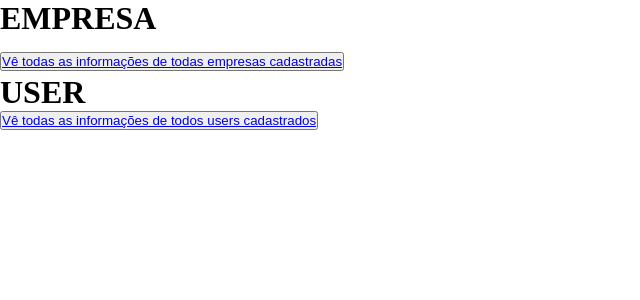
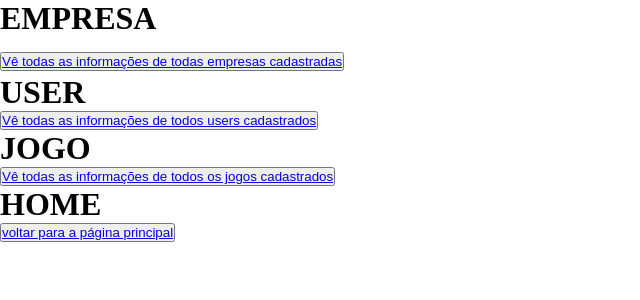
Before and after one commit to WerissonFelix/cactus-v4, a Django app: template templates/todos/adm.html in a window 1280 px wide. Shown: the top 300 px of the page, without its empty margins (0-640 px from the left). Run offline with Django 5.2, Linux system fonts and the light colour scheme; the template is opened without the code that fills it, so the values that code supplies are empty.

Commit message:
Add files via upload

```diff
--- a/templates/todos/adm.html
+++ b/templates/todos/adm.html
@@ -1,7 +1,7 @@
 {% load static %}
 
 <!DOCTYPE html>
-<html lang="en">
+<html lang="pt-br">
 
 <head>
 
@@ -17,5 +17,9 @@
   <button> <a href=" {% url 'listarEmpresas' %}"> Vê todas as informações de todas empresas cadastradas </a></button>
   <h1> USER </h1>
   <button> <a href=" {% url 'listarUser' %}"> Vê todas as informações de todos users cadastrados </a></button>
+  <h1> JOGO </h1>
+  <button> <a href=" {% url 'listarJogo' %}"> Vê todas as informações de todos os jogos cadastrados</a></button>
+  <h1> HOME </h1>
+  <button> <a href=" {% url 'home' %}"> voltar para a página principal </a></button>
 </body>
 </html>
--- a/templates/todos/empresas_list.html
+++ b/templates/todos/empresas_list.html
@@ -26,7 +26,6 @@
         <li> desc:{{ empresa.desc }} </li>
         <button> <a href=" {% url 'atualizarEmpresas' pk=empresa.pk %}"> atualizar </a></button>
         <button> <a href=" {% url 'deletarEmpresas' pk=empresa.pk %}"> deletar </a></button>
-        <button> <a href=" {% url 'listarJogo' pk=empresa.pk%}"> vê jogos </a></button>
       {% endfor %}
   </ul>
 
--- a/templates/todos/index.html
+++ b/templates/todos/index.html
@@ -49,6 +49,7 @@
                         <li><a href="{% url 'browse' %}">Pesquisar</a></li>
                         <li><a href="{% url 'details'%}">Detalhes</a></li>
                         <li><a href="{% url 'streams'%}">Streams</a></li>
+                        <li><a href="{% url 'admPagina'%}">ADM</a></li>
                         <li><a href="{% url 'profile'%}">Perfil <img src="{% static 'assets/images/profile-header.jpg' %}" alt=""></a></li>
                     </ul>
                     <a class='menu-trigger'>
--- a/templates/todos/jogo_form.html
+++ b/templates/todos/jogo_form.html
@@ -23,7 +23,7 @@
       <div class="imagemlegal">
         <img src="{% static "imagens/cactuslogo-removebg-preview.png" %}">
       </div>
-      {% if jogos.pk %}
+      {% if jogo.pk %}
         <h1> Editar tarefa </h1>
 
         <form method="POST" id="cadastro-jogo" >
@@ -43,6 +43,7 @@
             {{ form|crispy }}
             <div id="button-holder">
               <button class="btn btn-primary">Cadastrar</button>
+
             </div>
           </form>
       {% endif %}
```
Also changed, not shown: templates/todos/jogo_list.html (+3 -6 lines).
